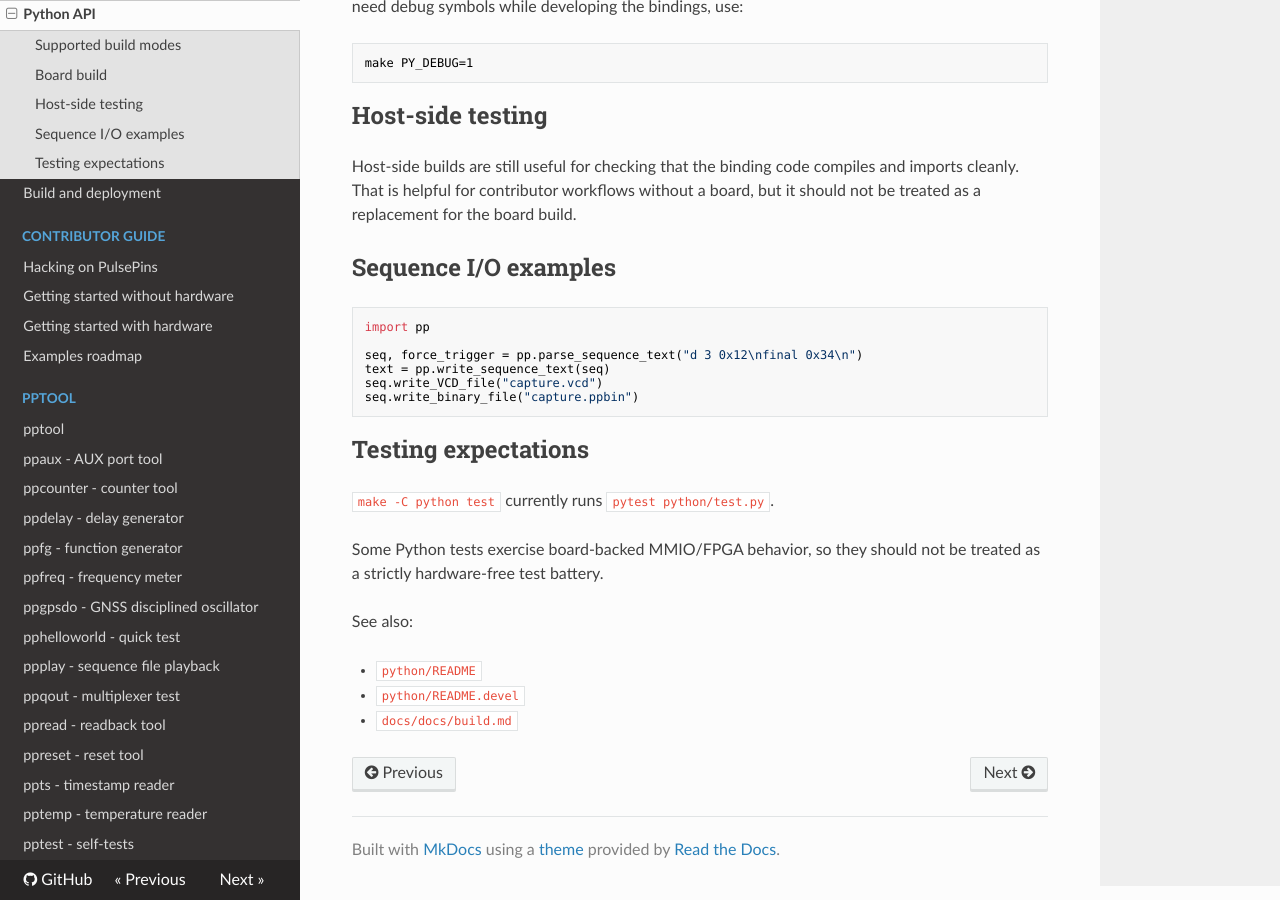
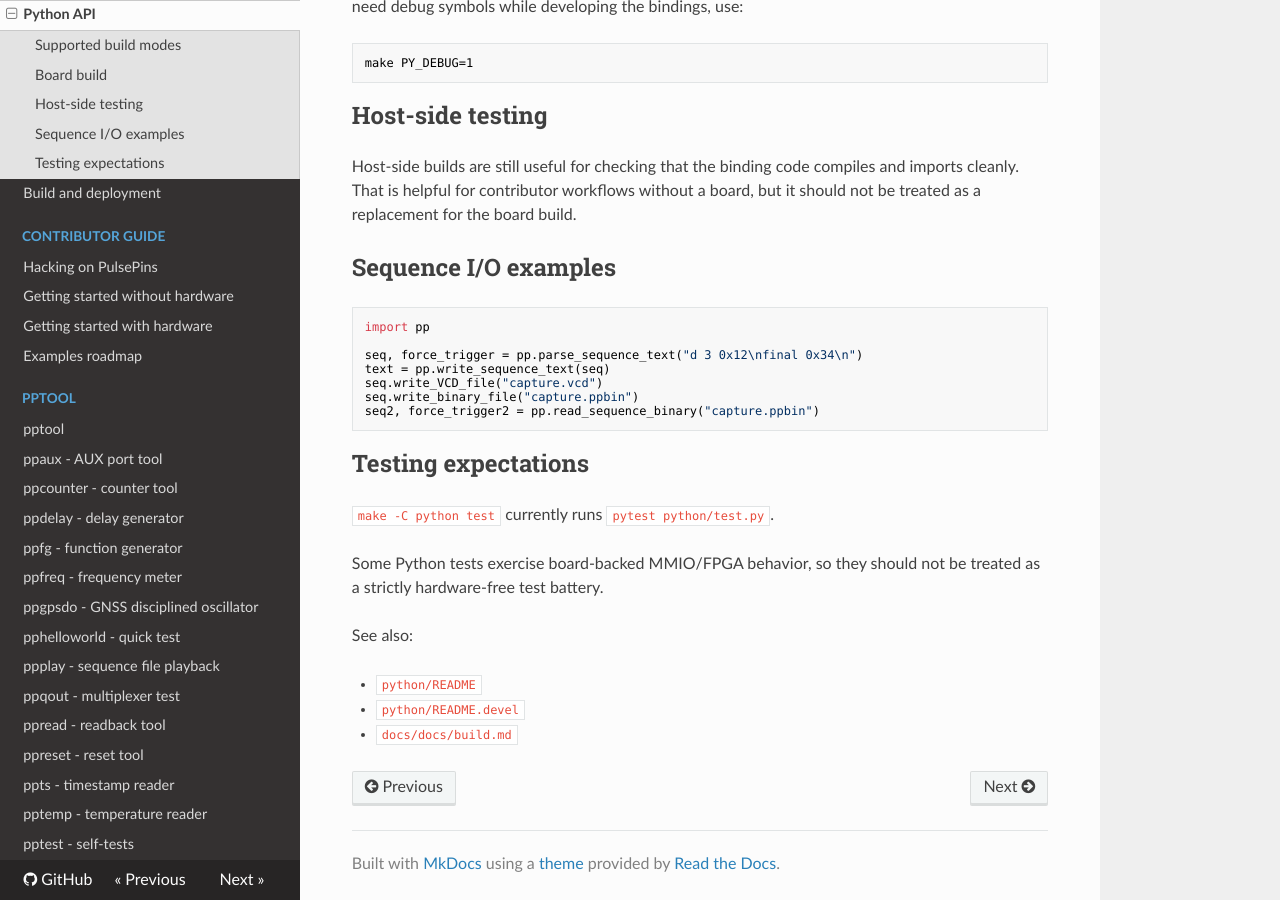
Before and after one commit to rokzitko/PulsePins, an MkDocs documentation site: the page built from docs/docs/python.md, in a window 1280 px wide and 900 px high, scrolled down 983 px. Built offline with MkDocs 1.6.1, drawn with Linux system fonts in a browser that asks for light colours; nearby versions of some CDN libraries.

Commit message:
round out sequence format workflows

````diff
--- a/docs/docs/python.md
+++ b/docs/docs/python.md
@@ -55,6 +55,7 @@ seq, force_trigger = pp.parse_sequence_text("d 3 0x12\nfinal 0x34\n")
 text = pp.write_sequence_text(seq)
 seq.write_VCD_file("capture.vcd")
 seq.write_binary_file("capture.ppbin")
+seq2, force_trigger2 = pp.read_sequence_binary("capture.ppbin")
 ```
 
 ## Testing expectations
````
Also changed, not shown: 1 other file.
